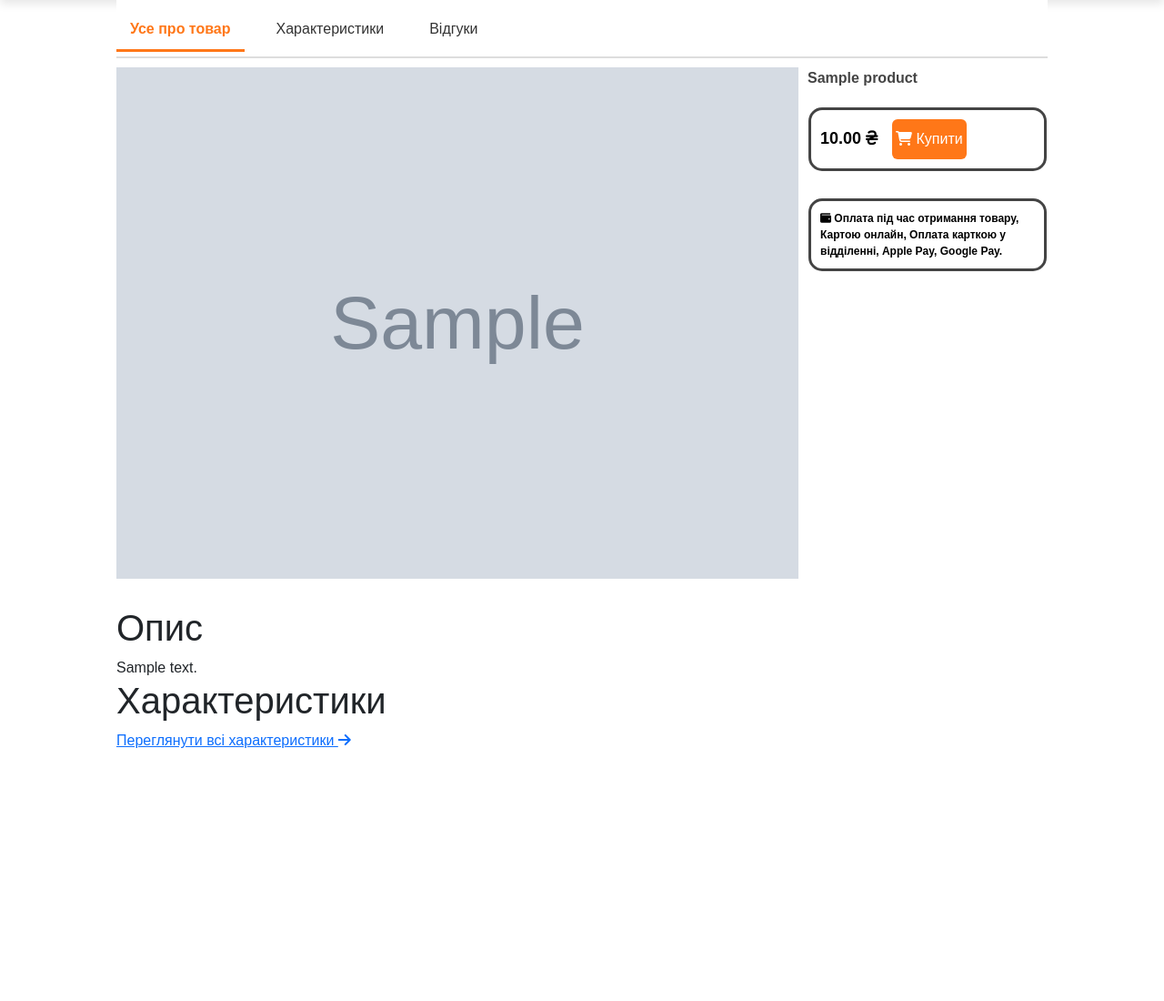
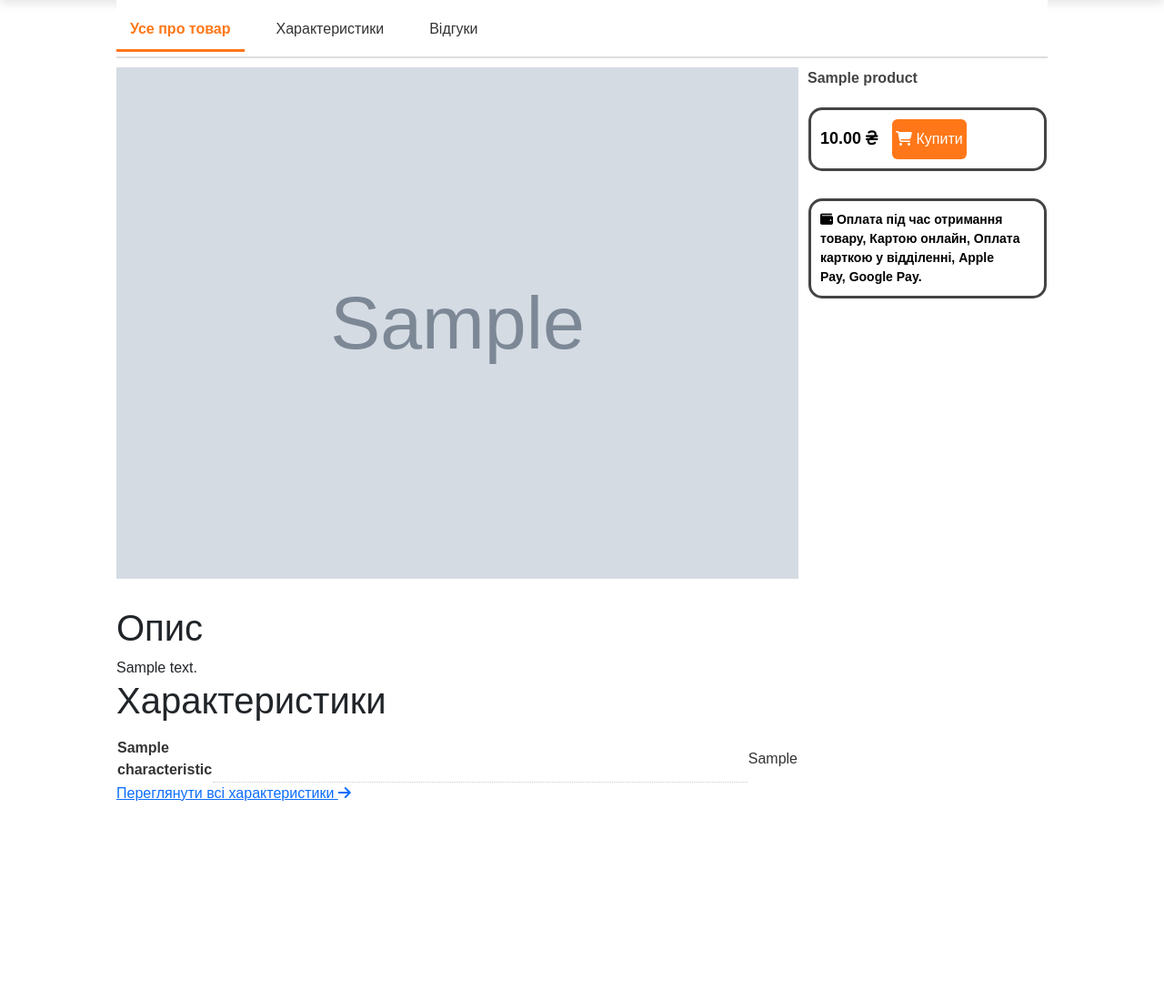
Before and after one commit to maks9856/Online-Shop-pet-project-, a Django app: a page that uses ShopLand/products/templates/products/product_details_main.html in a window 1280 px wide. Shown: the part 94-1194 px from the top of the page at 91% size. Run offline with Django 5.2, Linux system fonts and the light colour scheme; tables that the repository leaves empty hold one stand-in row (values such as "Sample post"); grey boxes marked "Sample" are stand-in pictures; parts of the project's set-up code (start-up, migrations or seed data) failed here and were passed over.

Commit message:
a short summary of the characteristics was added

```diff
--- a/ShopLand/products/static/css/style.css
+++ b/ShopLand/products/static/css/style.css
@@ -411,24 +411,29 @@ main {
     grid-column: 1 / 2;
     grid-row: 1 / 2;
 }
+
 .product-item:nth-child(2){
     grid-column: 2/2;
     grid-row: 1/2;
 }
+
 .product-item:nth-child(3){
     grid-column: 1/2;
     grid-row: 2/2;
 }
+
 .product-item:nth-child(4){
     grid-column: 2/2;
     grid-row: 2/2;
 }
+
 .product-info p {
     font-size: 16px;
     font-weight: bold;
     margin-bottom: 20px;
     color: #444444;
 }
+
 .container-info{
     border: #444444;
     border-radius: 15px;
@@ -459,10 +464,12 @@ main {
     margin-top: auto;
 
 }
+
 .container-info button:hover{
     background: #ff6a00;
     transform: scale(1.05);
 }
+
 .container-wallet{
     border: #444444;
     border-radius: 15px;
@@ -472,16 +479,39 @@ main {
     align-items: center;
     margin: 30px 1px;
 }
+
 .container-wallet p{
-    font-size: 12px;
+    font-size: 14px;
     font-weight: bold;
     color: #000000;
     margin-bottom: 0px;
     margin-right: 15px;
 }
+
 .product-images{
     width: 750px;
     height: auto;
+}
+
+.characteristics-table {
+    width: 100%;
+    border-collapse: collapse;
+    margin-top: 15px;
+}
+.char-dots{
+    width: 100%;
+    border-bottom: 1px dotted #ccc;
+}
+.char-name {
+    font-weight: bold;
+    color: #333;
+    width: auto;
+}
+
+.char-value {
+    color: #333;
+    text-align: left;
+    white-space: nowrap;
 }
 
 
--- a/ShopLand/products/templates/products/product_details_characteristic.html
+++ b/ShopLand/products/templates/products/product_details_characteristic.html
@@ -1,5 +1,9 @@
 {% extends 'products/base.html' %}
+{% load static %}
 {% block title %}ShopLand-{{product.name}}{% endblock title %}
+{% block extracss %}
+<link rel="stylesheet" href="{% static 'css/product_details.css' %}">
+{% endblock extracss %}
 {% block content %}
 {% include 'products/_product_menu.html' %}
 
--- a/ShopLand/products/templates/products/product_details_main.html
+++ b/ShopLand/products/templates/products/product_details_main.html
@@ -29,7 +29,21 @@
         <h1>Опис</h1>
         <div>{{product.description}}</div>
         <h1>Характеристики</h1>
-
+        <table class="characteristics-table">
+            <tbody>
+                {% for characteristic in characteristics|slice:5 %}
+                    <tr>
+                        <td class="char-name">{{ characteristic.characteristic.name }}</td>
+                        <td class="char-dots"></td>
+                        <td class="char-value">{{ characteristic.value }}</td>
+                    </tr>
+                {% empty %}
+                    <tr>
+                        <td colspan="2">Характеристики відсутні</td>
+                    </tr>
+                {% endfor %}
+            </tbody>
+        </table>
         <a href="{% url 'product_details_characteristic' product.slug %}">Переглянути всі характеристики <i class="fa-solid fa-arrow-right"></i></a>
     </div>
 </div>
--- a/ShopLand/products/templates/products/product_details_reviews.html
+++ b/ShopLand/products/templates/products/product_details_reviews.html
@@ -1,5 +1,9 @@
 {% extends 'products/base.html' %}
+{% load static %}
 {% block title %}ShopLand-{{product.name}}{% endblock title %}
+{% block extracss %}
+<link rel="stylesheet" href="{% static 'css/product_details.css' %}">
+{% endblock extracss %}
 {% block content %}
 {% include 'products/_product_menu.html' %}
 
--- a/ShopLand/products/views.py
+++ b/ShopLand/products/views.py
@@ -1,5 +1,5 @@
 from django.shortcuts import render,get_object_or_404
-from .models import  Category,Product
+from .models import  Category,Product,ProductCharacteristic
 # Create your views here.
 def products_list(request):
 
@@ -50,10 +50,12 @@ def product_category(request, slug):
 
 def product_details_main(request,slug):
     product=get_object_or_404(Product,slug=slug)
+    characteristics = ProductCharacteristic.objects.filter(product=product)
     category_tree = get_category_tree()
     context = {
         'category_tree': category_tree,
         'product': product,
+        'characteristics': characteristics
     }
     return render(request, 'products/product_details_main.html',context=context)
 
```
Also changed, not shown: ShopLand/products/models.py (line endings or trailing spaces).
